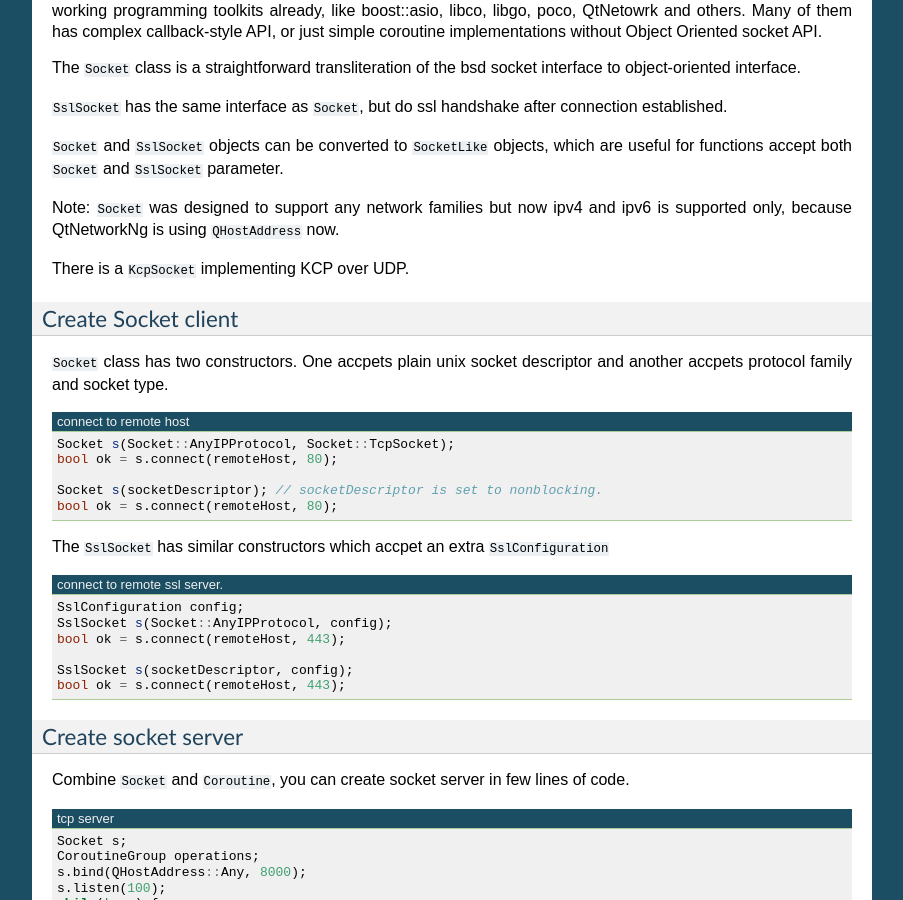
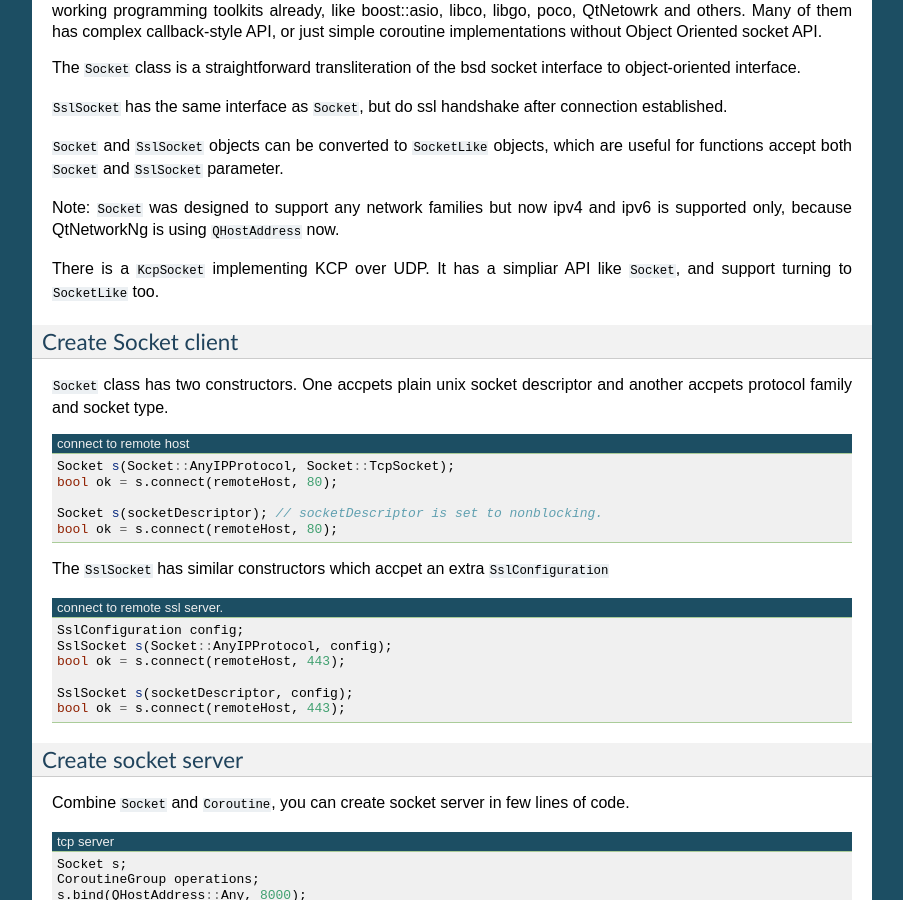
Before and after one commit to hgoldfish/qtnetworkng, a Sphinx documentation site: the page built from docs/intro.rst, in a window 1280 px wide and 900 px high, scrolled down 4684 px. Shown: the whole window, without its empty margins (198-1101 px from the left). Built offline with Sphinx 7.4.7, drawn with Linux system fonts in a browser that asks for light colours; some of the changed text lies outside the part shown.

```diff
--- a/docs/intro.rst
+++ b/docs/intro.rst
@@ -190,7 +190,7 @@
 
 
 Special Considerations for Qt GUI Application
-----------------------------------------
+---------------------------------------------
 
 A Qt GUI Application typically use Qt eventloop.
 
@@ -272,7 +272,7 @@
 
 Note: ``Socket`` was designed to support any network families but now ipv4 and ipv6 is supported only, because QtNetworkNg is using ``QHostAddress`` now.
 
-There is a ``KcpSocket`` implementing KCP over UDP.
+There is a ``KcpSocket`` implementing KCP over UDP. It has a simpliar API like ``Socket``, and support turning to ``SocketLike`` too.
 
 
 Create Socket client
```
Also changed, not shown: other parts of docs/intro.rst (+1 -1 lines), 1 other file.
